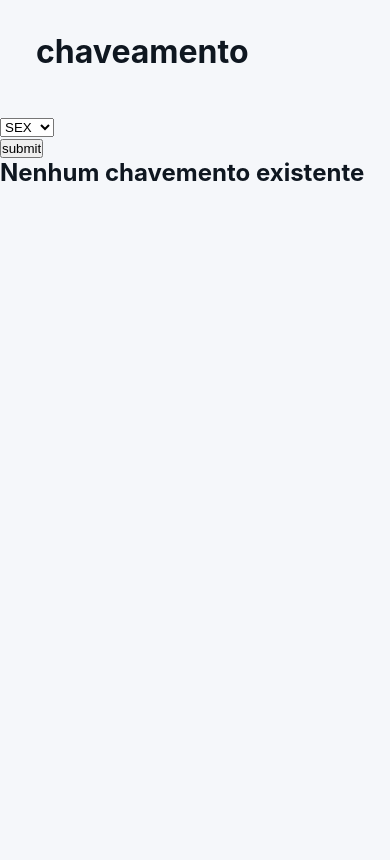
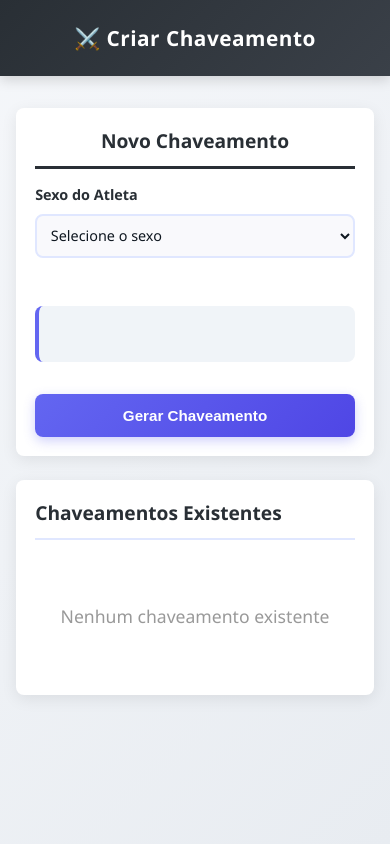
Before and after one commit to pietro8312/bjj-tournament-engine, a PHP site: page /views/bracket/create.php in a window 390 px wide. Run offline with PHP 8.4, Linux system fonts and the light colour scheme.

Commit message:
feat: fetch fighter count by category and update bracket info dynamically

```diff
--- a/assets/bracket/bracket_manager.js
+++ /dev/null
@@ -1,18 +0,0 @@
-const sex = document.getElementById('sex');
-const fem_categ = document.getElementById('F_categ')
-const mas_categ = document.getElementById('M_categ')
-
-sex.addEventListener('change', () => {
-    fem_categ.classList.add('hide');
-    mas_categ.classList.add('hide');
-
-    if(sex.value === 'fem'){
-        return fem_categ.classList.remove('hide');
-    }
-    if(sex.value === 'masc'){
-        return mas_categ.classList.remove('hide');
-    }
-
-    fem_categ.classList.add('hide');
-    mas_categ.classList.add('hide');
-})
--- /dev/null
+++ b/assets/bracket/tournament-create.css
@@ -0,0 +1,289 @@
+/* ===== Tournament Create Page Styles ===== */
+
+* {
+    box-sizing: border-box;
+    margin: 0;
+    padding: 0;
+}
+
+body {
+    background: linear-gradient(135deg, #f5f7fa 0%, #e8ecf1 100%);
+    font-family: 'Segoe UI', Tahoma, Geneva, Verdana, sans-serif;
+    color: #0f1720;
+    min-height: 100vh;
+}
+
+header {
+    background: linear-gradient(135deg, #292f35 0%, #3a4048 100%);
+    color: white;
+    padding: 2rem;
+    text-align: center;
+    box-shadow: 0 4px 12px rgba(0, 0, 0, 0.15);
+}
+
+header h1 {
+    font-size: 2.2rem;
+    font-weight: 600;
+    letter-spacing: 0.5px;
+}
+
+/* ===== Main Container ===== */
+
+main, .bracket-create, .brackets-list {
+    max-width: 800px;
+    margin: 2rem auto;
+    padding: 0 1rem;
+}
+
+/* ===== Bracket Create Form ===== */
+
+.bracket-create {
+    background: white;
+    border-radius: 12px;
+    padding: 2.5rem;
+    box-shadow: 0 4px 16px rgba(0, 0, 0, 0.08);
+    margin-bottom: 3rem;
+}
+
+.bracket-create h1 {
+    color: #292f35;
+    font-size: 1.8rem;
+    margin-bottom: 1.5rem;
+    border-bottom: 3px solid #292f35;
+    padding-bottom: 0.75rem;
+    text-align: center;
+}
+
+/* ===== Form Structure ===== */
+
+#bracketForm {
+    display: flex;
+    flex-direction: column;
+    gap: 1.5rem;
+}
+
+.form-group {
+    display: flex;
+    flex-direction: column;
+    gap: 0.6rem;
+}
+
+.form-group label {
+    font-weight: 600;
+    color: #292f35;
+    font-size: 1rem;
+}
+
+.form-group select {
+    padding: 0.8rem 1rem;
+    border: 2px solid #e0e7ff;
+    border-radius: 8px;
+    font-size: 1rem;
+    background-color: #f9f9fc;
+    color: #0f1720;
+    cursor: pointer;
+    transition: all 0.3s ease;
+    font-family: inherit;
+}
+
+.form-group select:hover {
+    border-color: #c7d2fe;
+    background-color: #f5f6ff;
+}
+
+.form-group select:focus {
+    outline: none;
+    border-color: #6366f1;
+    box-shadow: 0 0 0 3px rgba(99, 102, 241, 0.1);
+}
+
+/* ===== Info Section ===== */
+
+#fighters-info {
+    background: #f0f4f8;
+    padding: 1.5rem;
+    border-radius: 8px;
+    border-left: 4px solid #6366f1;
+}
+
+#fighters-info p {
+    color: #555;
+    font-size: 0.95rem;
+    margin: 0.5rem 0;
+}
+
+#lutadores, #lutas {
+    font-weight: 500;
+    color: #292f35;
+}
+
+/* ===== Submit Button ===== */
+
+.btn-primary {
+    padding: 1rem 2rem;
+    background: linear-gradient(135deg, #6366f1 0%, #4f46e5 100%);
+    color: white;
+    border: none;
+    border-radius: 8px;
+    font-size: 1.05rem;
+    font-weight: 600;
+    cursor: pointer;
+    transition: all 0.3s ease;
+    box-shadow: 0 4px 12px rgba(99, 102, 241, 0.3);
+    margin-top: 1rem;
+}
+
+.btn-primary:hover {
+    background: linear-gradient(135deg, #4f46e5 0%, #4338ca 100%);
+    box-shadow: 0 6px 16px rgba(99, 102, 241, 0.4);
+    transform: translateY(-2px);
+}
+
+.btn-primary:active {
+    transform: translateY(0);
+}
+
+/* ===== Brackets List Section ===== */
+
+.brackets-list {
+    background: white;
+    border-radius: 12px;
+    padding: 2.5rem;
+    box-shadow: 0 4px 16px rgba(0, 0, 0, 0.08);
+}
+
+.brackets-list h2 {
+    color: #292f35;
+    font-size: 1.5rem;
+    margin-bottom: 1.5rem;
+    border-bottom: 2px solid #e0e7ff;
+    padding-bottom: 0.75rem;
+}
+
+#brackets-container {
+    display: grid;
+    grid-template-columns: repeat(auto-fill, minmax(250px, 1fr));
+    gap: 1.5rem;
+}
+
+.empty-state {
+    grid-column: 1 / -1;
+    text-align: center;
+    color: #999;
+    font-size: 1.1rem;
+    padding: 3rem 1rem;
+}
+
+/* ===== Bracket Card (for future use) ===== */
+
+.bracket-card {
+    background: linear-gradient(135deg, #f9fafb 0%, #f3f4f6 100%);
+    border: 2px solid #e5e7eb;
+    border-radius: 8px;
+    padding: 1.5rem;
+    transition: all 0.3s ease;
+    cursor: pointer;
+}
+
+.bracket-card:hover {
+    border-color: #6366f1;
+    box-shadow: 0 4px 12px rgba(99, 102, 241, 0.15);
+    transform: translateY(-2px);
+}
+
+.bracket-card h3 {
+    color: #292f35;
+    margin-bottom: 0.5rem;
+}
+
+.bracket-card p {
+    color: #666;
+    font-size: 0.9rem;
+}
+
+/* ===== Utility Classes ===== */
+
+.hide {
+    display: none !important;
+}
+
+/* ===== Responsive Design ===== */
+
+@media (max-width: 768px) {
+    header h1 {
+        font-size: 1.6rem;
+    }
+
+    .bracket-create,
+    .brackets-list {
+        padding: 1.5rem;
+        margin: 1.5rem auto;
+    }
+
+    .bracket-create h1,
+    .brackets-list h2 {
+        font-size: 1.4rem;
+    }
+
+    #bracketForm {
+        gap: 1.2rem;
+    }
+
+    .form-group select {
+        padding: 0.7rem 0.8rem;
+        font-size: 0.95rem;
+    }
+
+    .btn-primary {
+        padding: 0.9rem 1.5rem;
+        font-size: 1rem;
+    }
+
+    #brackets-container {
+        grid-template-columns: 1fr;
+    }
+}
+
+@media (max-width: 480px) {
+    body {
+        padding: 0;
+    }
+
+    header {
+        padding: 1.5rem 1rem;
+    }
+
+    header h1 {
+        font-size: 1.3rem;
+    }
+
+    .bracket-create,
+    .brackets-list {
+        padding: 1.2rem;
+        border-radius: 8px;
+    }
+
+    .bracket-create h1,
+    .brackets-list h2 {
+        font-size: 1.2rem;
+        margin-bottom: 1rem;
+    }
+
+    #bracketForm {
+        gap: 1rem;
+    }
+
+    .form-group label {
+        font-size: 0.9rem;
+    }
+
+    .form-group select {
+        padding: 0.6rem;
+        font-size: 0.9rem;
+    }
+
+    .btn-primary {
+        padding: 0.8rem 1rem;
+        font-size: 0.95rem;
+    }
+}
--- a/models/fighter.php
+++ b/models/fighter.php
@@ -100,7 +100,8 @@ class Fighter {
             SELECT count(id) FROM fighters WHERE category_id = ?
         ");
 
-        return $stmt->execute([$category_id]);
+        $stmt->execute([$category_id]);
+        return $stmt->fetchColumn();
     }
 }
 
--- a/views/bracket/create.php
+++ b/views/bracket/create.php
@@ -1,54 +1,78 @@
 <!DOCTYPE html>
-<html lang="en">
+<html lang="pt-BR">
 <head>
     <meta charset="UTF-8">
     <meta name="viewport" content="width=device-width, initial-scale=1.0">
-    <link rel="stylesheet" href="../../assets/style.css">
-    <script src="../../assets/bracket/bracket_manager.js" defer></script>
-    <title>Document</title>
+    <link rel="stylesheet" href="../../assets/bracket/tournament-create.css">
+    <script src="../../assets/bracket/bracket.js" defer></script>
+    <title>Criar Chaveamento</title>
 </head>
 <body>
     <header>
-        <h1>chaveamento</h1>
+        <h1>⚔️ Criar Chaveamento</h1>
     </header>
-    <form action="">
-        <!-- nao ta se conectando com o Banco pra pegar os id.s melhorar-->
-        <select name="sex" id="sex">
-            <option value="">SEX</option>
-            <option value="fem">fem</option>
-            <option value="masc">masc</option>
+
+    <main>
+        <section class="bracket-create">
+            <h1>Novo Chaveamento</h1>
+
+            <form id="bracketForm" action="../../" method="POST">
+                <input type="hidden" name="action" value="contByCategory">
+
+                <div class="form-group">
+                    <label for="sex">Sexo do Atleta</label>
+                    <select name="sex" id="sex" required>
+                        <option value="">Selecione o sexo</option>
+                        <option value="fem">Feminino</option>
+                        <option value="masc">Masculino</option>
                     </select>
+                </div>
 
-        <select name="category" id="M_categ" class="hide">
-            <option value="">CATEGORIAS</option>
-            <option value="1">galo</option>
-            <option value="2">pluma</option>
-            <option value="3">pena</option>
-            <option value="4">leve</option>
-            <option value="5">medio</option>
-            <option value="6">meio_pesado</option>
-            <option value="7">pesado</option>
-            <option value="8">Super_pesado</option>
-            <option value="9">pesadíssimo</option>
+                <div class="form-group">
+                    <select name="category_m" id="M_categ" class="hide select" required>
+                        <option value="">Selecione a categoria</option>
+                        <option value="1">Galo</option>
+                        <option value="2">Pluma</option>
+                        <option value="3">Pena</option>
+                        <option value="4">Leve</option>
+                        <option value="5">Médio</option>
+                        <option value="6">Meio Pesado</option>
+                        <option value="7">Pesado</option>
+                        <option value="8">Super Pesado</option>
+                        <option value="9">Pesadíssimo</option>
                     </select>
-        <select name="category" id="F_categ" class="hide">
-            <option value="">CATEGORIAS</option>
-            <option value="10">galo</option>
-            <option value="11">pluma</option>
-            <option value="12">pena</option>
-            <option value="13">leve</option>
-            <option value="14">medio</option>
-            <option value="15">meio_pesado</option>
-            <option value="16">pesado</option>
+                </div>
+
+                <div class="form-group">
+                    <select name="category_f" id="F_categ" class="hide select" required>
+                        <option value="">Selecione a categoria</option>
+                        <option value="10">Galo</option>
+                        <option value="11">Pluma</option>
+                        <option value="12">Pena</option>
+                        <option value="13">Leve</option>
+                        <option value="14">Médio</option>
+                        <option value="15">Meio Pesado</option>
+                        <option value="16">Pesado</option>
                     </select>
+                </div>
 
+                <div id="fighters-info">
                     <p id="lutadores"></p>
-        <p id="lutas"></p>
-        <input type="submit" value="submit">
+                </div>
+
+                <button type="submit" class="btn-primary">Gerar Chaveamento</button>
             </form>
-    <section>
-        <!-- colocar aqui todas as chaves senao colocar nenhum chaveamento existente -->
-        <h1>Nenhum chavemento existente</h1>
         </section>
+
+        <section class="brackets-list">
+            <h2>Chaveamentos Existentes</h2>
+            <?php
+                #chamar uma list.php dos chaveamentos
+            ?>
+            <div id="brackets-container">
+                <p class="empty-state">Nenhum chaveamento existente</p>
+            </div>
+        </section>
+    </main>
 </body>
 </html>
```
Also changed, not shown: assets/bracket/bracket.js (added, +72 -0 lines), controllers/fighterController.php (+14 -1 lines), controllers/bracket/view.php (deleted). Lines whose indentation alone changed are shown as unchanged.
